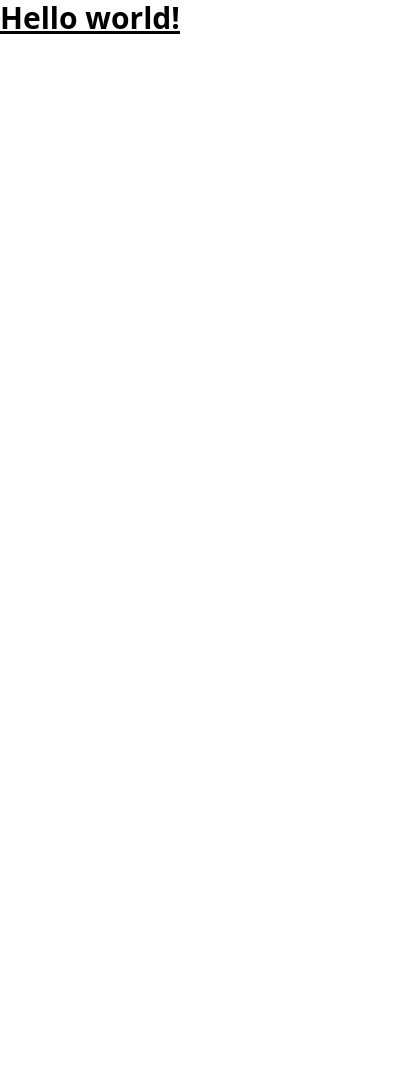
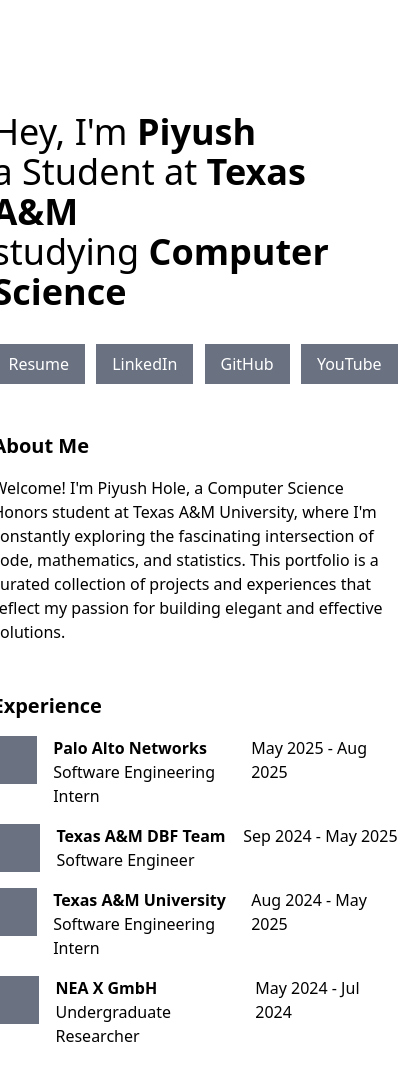
Before and after one commit to piyushh-11/Personal-Website, a React (Vite) app: page / in a window 390 px wide. Shown: the top 1080 px of the page, 414 px wide, since content can reach past the window. Before the commit the page ends 844 px from the top, so only its background shows below. Built offline with nearby package versions, Linux system fonts and the light colour scheme.

Commit message:
wireframe design

```diff
--- a/package.json
+++ b/package.json
@@ -13,6 +13,7 @@
     "@tailwindcss/vite": "^4.1.4",
     "react": "^19.0.0",
     "react-dom": "^19.0.0",
+    "react-router-dom": "^7.5.2",
     "tailwindcss": "^4.1.4"
   },
   "devDependencies": {
--- a/src/App.tsx
+++ b/src/App.tsx
@@ -1,13 +1,15 @@
-import { useState } from 'react'
+import { BrowserRouter as Router, Route, Routes } from 'react-router-dom'
+import Home from './pages/Home'
 
 function App() {
-
   return (
-    <div className="App">
-      <h1 className="text-3xl font-bold underline">
-        Hello world!
-      </h1>
-    </div>
+    <Router>
+      <div className="flex flex-col items-center">
+        <Routes>
+          <Route path="/" element={<Home />} />
+        </Routes>
+      </div>
+    </Router>
   )
 }
 
--- /dev/null
+++ b/src/pages/Home.tsx
@@ -0,0 +1,161 @@
+const Home = () => {
+  return (
+    <div className="flex flex-col gap-12 sm:w-full md:w-1/2 lg:w-1/3 p-4">
+      {/* Header */}
+      <div className="mt-24 flex flex-col gap-8">
+        {/* Text */}
+        <div>
+          <h1 className="text-4xl">
+            Hey, I'm <span className="font-bold">Piyush</span>
+          </h1>
+          <h1 className="text-4xl">
+            a Student at <span className="font-bold">Texas A&M</span>
+          </h1>
+          <h1 className="text-4xl">
+            studying <span className="font-bold">Computer Science</span>
+          </h1>
+        </div>
+
+        {/* Buttons */}
+        <div className="flex flex-row justify-between">
+          <button className="bg-gray-500 text-white py-2 px-4">
+            Resume
+          </button>
+          <button className="bg-gray-500 text-white py-2 px-4">
+            LinkedIn
+          </button>
+          <button className="bg-gray-500 text-white py-2 px-4">
+            GitHub
+          </button>
+          <button className="bg-gray-500 text-white py-2 px-4">
+            YouTube
+          </button>
+        </div>
+      </div>
+
+      {/* About Me */}
+      <div className="flex flex-col gap-4">
+        <h3 className="text-xl font-bold">About Me</h3>
+
+        <p> Welcome! I'm Piyush Hole, a Computer Science Honors student at Texas A&M University, where I'm constantly exploring the fascinating intersection of code, mathematics, and statistics. This portfolio is a curated collection of projects and experiences that reflect my passion for building elegant and effective solutions. </p>
+      </div>
+
+      {/* Experience */}
+      <div className="flex flex-col gap-4">
+        <h3 className="text-xl font-bold">Experience</h3>
+
+        {/* Palo Alto Networks */}
+        <div className="flex flex-row justify-between">
+          <div className="flex flex-row gap-4">
+            <div className="bg-gray-500 w-12 h-12"></div>
+
+            <div>
+              <h3 className="font-bold">Palo Alto Networks</h3>
+              <h3>Software Engineering Intern</h3>
+            </div>
+          </div>
+
+          <div>
+            <h3 className="">May 2025 - Aug 2025</h3>
+          </div>
+        </div>
+
+        {/* Texas A&M DBF Team */}
+        <div className="flex flex-row justify-between">
+          <div className="flex flex-row gap-4">
+            <div className="bg-gray-500 w-12 h-12"></div>
+
+            <div>
+              <h3 className="font-bold">Texas A&M DBF Team</h3>
+              <h3>Software Engineer</h3>
+            </div>
+          </div>
+
+          <div>
+            <h3 className="">Sep 2024 - May 2025</h3>
+          </div>
+        </div>
+
+        {/* Texas A&M */}
+        <div className="flex flex-row justify-between">
+          <div className="flex flex-row gap-4">
+            <div className="bg-gray-500 w-12 h-12"></div>
+
+            <div>
+              <h3 className="font-bold">Texas A&M University</h3>
+              <h3>Software Engineering Intern</h3>
+            </div>
+          </div>
+
+          <div>
+            <h3 className="">Aug 2024 - May 2025</h3>
+          </div>
+        </div>
+
+        {/* NEA X GmbH */}
+        <div className="flex flex-row justify-between">
+          <div className="flex flex-row gap-4">
+            <div className="bg-gray-500 w-12 h-12"></div>
+
+            <div>
+              <h3 className="font-bold">NEA X GmbH</h3>
+              <h3>Undergraduate Researcher</h3>
+            </div>
+          </div>
+
+          <div>
+            <h3 className="">May 2024 - Jul 2024</h3>
+          </div>
+        </div>
+      </div>
+
+      {/* Projects */}
+      <div className="flex flex-col gap-4">
+        <h3 className="text-xl font-bold">Projects</h3>
+
+        {/* Restaurant POS System */}
+        <div className="flex flex-row items-center justify-between">
+          <div className="w-80">
+            <h3 className="font-bold">Restaurant POS System</h3>
+            <h3>Java, Swing, Spring Boot, PostgreSQL, Python, Pandas, AWS</h3>
+          </div>
+
+          <button className="bg-gray-500 text-white h-12 py-2 px-4">
+            GitHub
+          </button>
+        </div>
+
+        {/* Restaurant POS System */}
+        <div className="flex flex-row items-center justify-between">
+          <div className="w-80">
+            <h3 className="font-bold">Mutual Fund Dashboard</h3>
+            <h3>React, JavaScript, TailWindCSS, Node.js, Express.js, MongoDB</h3>
+          </div>
+
+          <button className="bg-gray-500 text-white h-12 py-2 px-4">
+            GitHub
+          </button>
+        </div>
+
+        {/* Aggie Stops - Schedule Planner */}
+        <div className="flex flex-row items-center justify-between">
+          <div className="w-80">
+            <h3 className="font-bold">Aggie Stops - Schedule Planner</h3>
+            <h3>React, TypeScript, TailWindCSS, Python, Selenium, Flask</h3>
+          </div>
+
+          <button className="bg-gray-500 text-white h-12 py-2 px-4">
+            GitHub
+          </button>
+        </div>
+      </div>
+
+      {/* Footer */}
+      <div className="flex flex-col items-center mb-24">
+        <p className="">Made with 💙</p>
+      </div>
+    </div>
+  );
+};
+
+export default Home;
```
Also changed, not shown: 1 other file (tests, documents, lock files or other folders).
